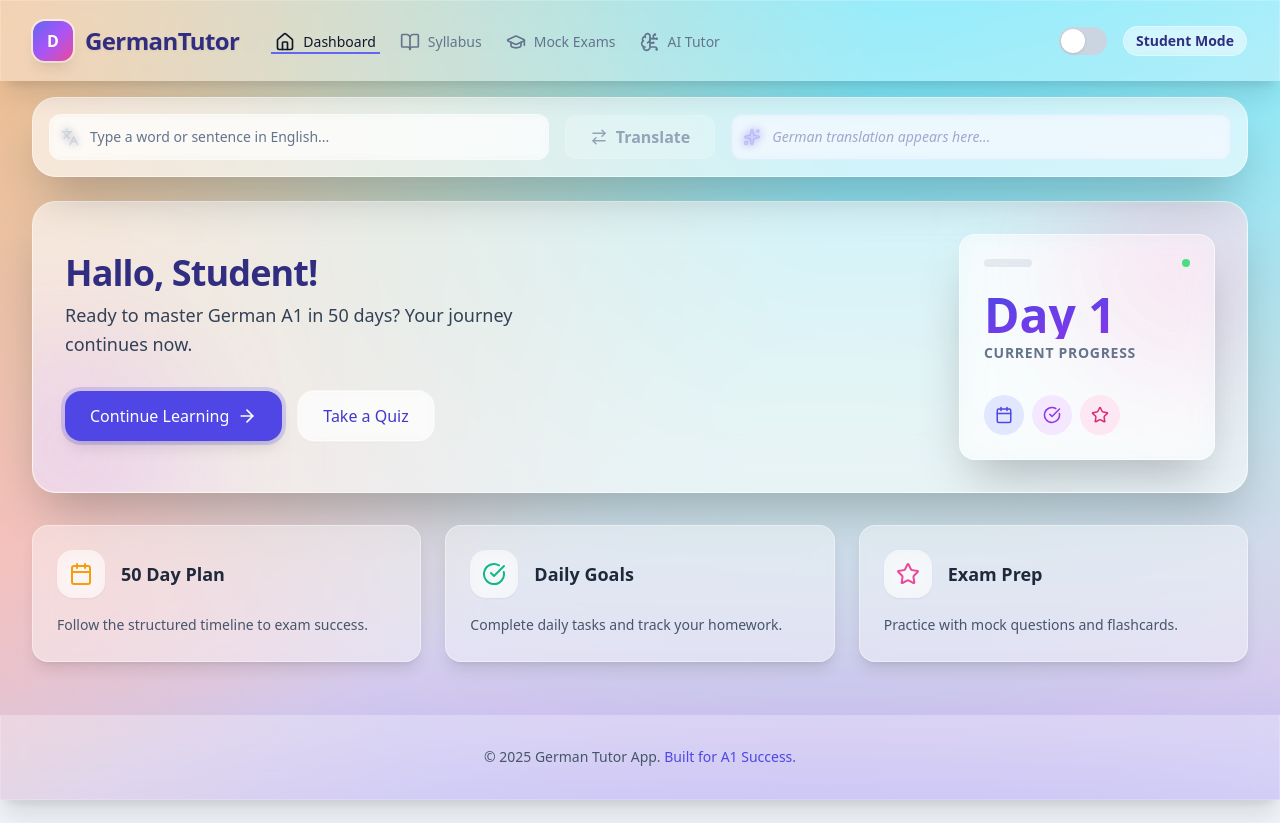
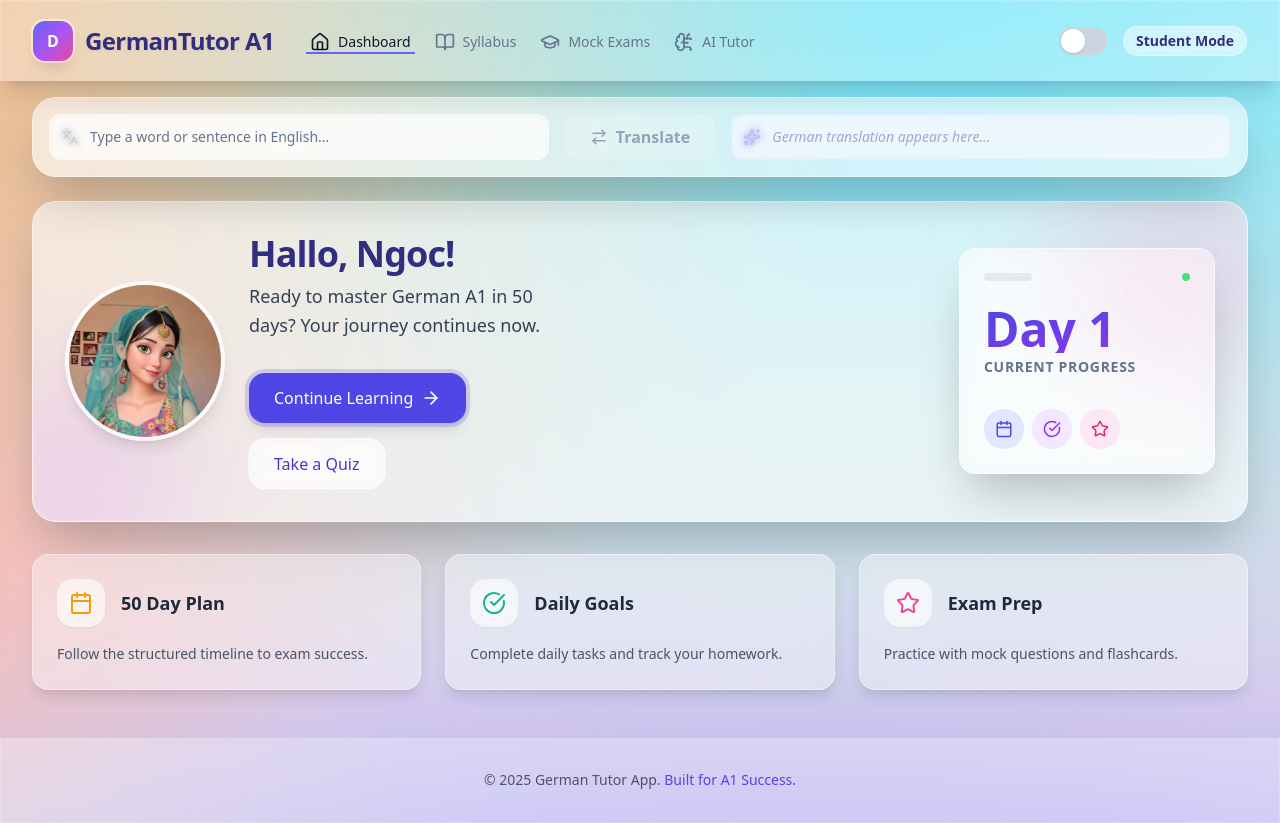
Before and after one commit to Sandeep0076/German_tutor, a React app: page / in a window 1280 px wide. Before the commit the page ends 800 px from the top, so only its background shows below. Built offline with nearby package versions, Linux system fonts and the light colour scheme; the HTML template or start-up script is replaced by a standard one.

Commit message:
Refactor code structure for improved readability and maintainability

```diff
--- a/src/components/Layout.tsx
+++ b/src/components/Layout.tsx
@@ -18,7 +18,7 @@ const Layout = () => {
                                 <div className="bg-gradient-to-br from-indigo-500 via-purple-500 to-pink-500 w-10 h-10 rounded-xl flex items-center justify-center text-white font-bold shadow-lg ring-2 ring-white/50">
                                     D
                                 </div>
-                                <span className="font-bold text-2xl text-indigo-900 tracking-tight drop-shadow-sm">GermanTutor</span>
+                                <span className="font-bold text-2xl text-indigo-900 tracking-tight drop-shadow-sm">GermanTutor A1</span>
                             </div>
                             <div className="hidden sm:flex sm:space-x-4">
                                 <NavItem to="/" icon={<Home size={20} />} label="Dashboard" />
--- a/src/context/AppContext.tsx
+++ b/src/context/AppContext.tsx
@@ -2,18 +2,31 @@ import { createContext, useContext, useState, type ReactNode } from 'react';
 
 type UserRole = 'student' | 'teacher';
 
+interface StudentInfo {
+    name: string;
+    profilePicture: string;
+    currentDay: number;
+}
+
 interface AppContextType {
     role: UserRole;
     setRole: (role: UserRole) => void;
+    studentInfo: StudentInfo;
+    setStudentInfo: (info: StudentInfo) => void;
 }
 
 const AppContext = createContext<AppContextType | undefined>(undefined);
 
 export const AppProvider = ({ children }: { children: ReactNode }) => {
     const [role, setRole] = useState<UserRole>('student');
+    const [studentInfo, setStudentInfo] = useState<StudentInfo>({
+        name: 'Ngoc',
+        profilePicture: '/ngoc-profile.jpg',
+        currentDay: 1
+    });
 
     return (
-        <AppContext.Provider value={{ role, setRole }}>
+        <AppContext.Provider value={{ role, setRole, studentInfo, setStudentInfo }}>
             {children}
         </AppContext.Provider>
     );
--- a/src/pages/Home.tsx
+++ b/src/pages/Home.tsx
@@ -4,7 +4,7 @@ import { ArrowRight, Calendar, CheckCircle, Star } from 'lucide-react';
 import { useAppContext } from '../context/AppContext';
 
 const Home = () => {
-    const { role } = useAppContext();
+    const { role, studentInfo } = useAppContext();
 
     return (
         <div className="space-y-8">
@@ -14,9 +14,32 @@ const Home = () => {
                 <div className="absolute top-0 right-0 -mr-20 -mt-20 w-64 h-64 rounded-full bg-pink-400 mix-blend-multiply filter blur-3xl opacity-20 animate-blob"></div>
                 <div className="absolute bottom-0 left-0 -ml-20 -mb-20 w-64 h-64 rounded-full bg-purple-400 mix-blend-multiply filter blur-3xl opacity-20 animate-blob animation-delay-2000"></div>
 
-                <div className="relative z-10 max-w-lg">
+                <div className="relative z-10 max-w-lg flex items-center gap-6">
+                    {/* Profile Picture for Student */}
+                    {role === 'student' && (
+                        <div className="flex-shrink-0">
+                            <div className="w-40 h-40 rounded-full overflow-hidden border-4 border-white/60 shadow-lg bg-white/20 backdrop-blur-sm">
+                                <img
+                                    src={studentInfo.profilePicture}
+                                    alt={`${studentInfo.name}'s profile`}
+                                    className="w-full h-full object-cover"
+                                    onError={(e) => {
+                                        // Fallback to a default avatar if image fails to load
+                                        const target = e.target as HTMLImageElement;
+                                        target.style.display = 'none';
+                                        const parent = target.parentElement;
+                                        if (parent) {
+                                            parent.innerHTML = `<div class="w-full h-full bg-indigo-200 flex items-center justify-center text-indigo-600 font-bold text-4xl">${studentInfo.name.charAt(0).toUpperCase()}</div>`;
+                                        }
+                                    }}
+                                />
+                            </div>
+                        </div>
+                    )}
+
+                    <div>
                         <h1 className="text-4xl font-extrabold text-indigo-900 tracking-tight mb-2">
-                        {role === 'student' ? 'Hallo, Student!' : 'Willkommen, Lehrer!'}
+                            {role === 'student' ? `Hallo, ${studentInfo.name}!` : 'Willkommen, Lehrer!'}
                         </h1>
                         <p className="text-lg text-slate-700 leading-relaxed font-medium">
                             {role === 'student'
@@ -32,6 +55,7 @@ const Home = () => {
                             </Link>
                         </div>
                     </div>
+                </div>
 
                 {/* Floating Mobile-like Widget */}
                 <div className="relative z-10 flex-shrink-0 perspective-1000">
@@ -41,7 +65,7 @@ const Home = () => {
                             <div className="h-2 w-2 bg-green-400 rounded-full"></div>
                         </div>
                         <div className="text-5xl font-black text-transparent bg-clip-text bg-gradient-to-br from-indigo-600 to-purple-600 mb-1">
-                            Day 1
+                            Day {role === 'student' ? studentInfo.currentDay : 1}
                         </div>
                         <div className="text-sm text-slate-500 font-semibold uppercase tracking-wider mb-8">
                             Current Progress
```
Also changed, not shown: public/ngoc-profile.jpg (added), src/images/IMG_2185.jpg (added). Lines whose indentation alone changed are shown as unchanged.
